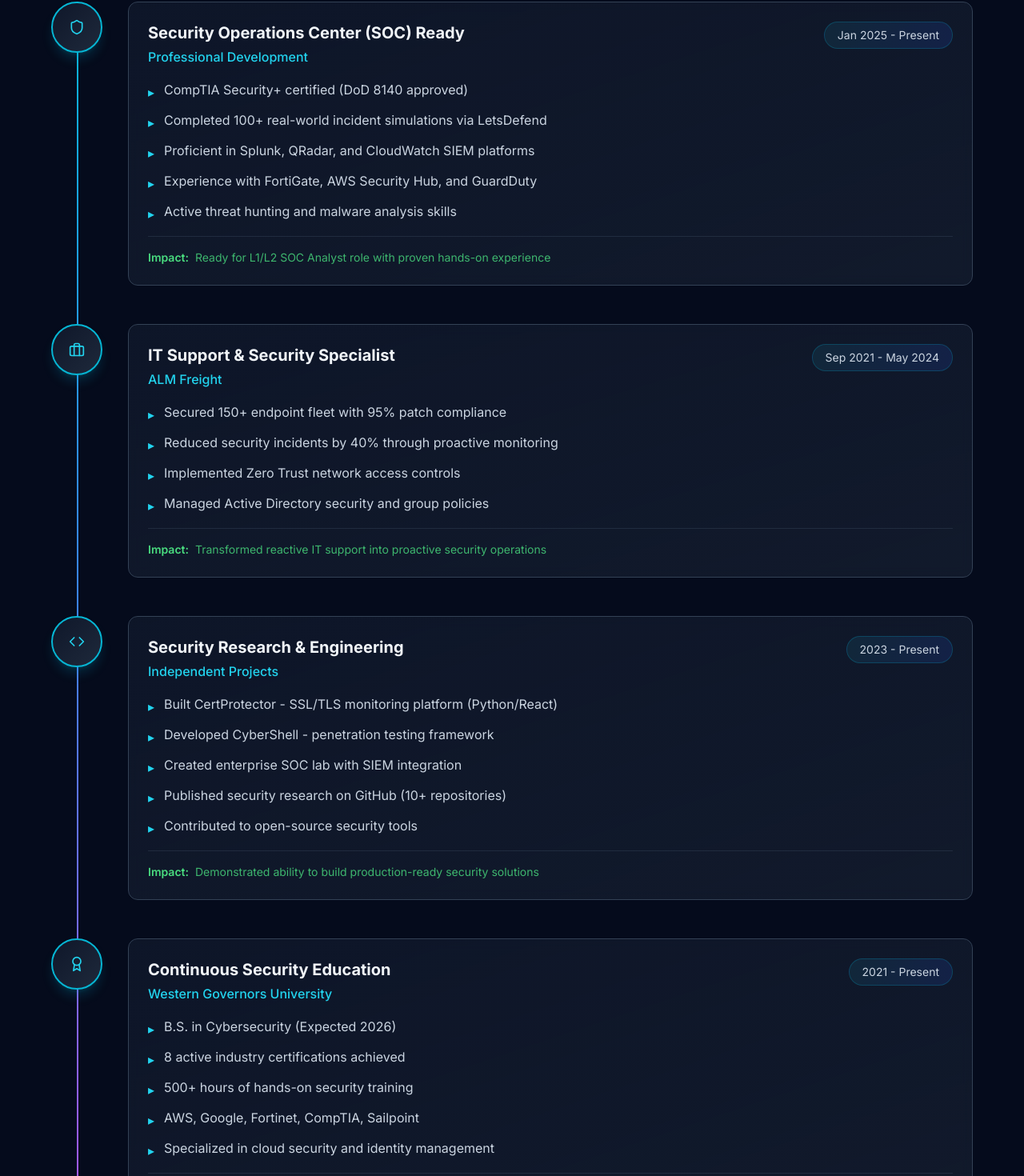
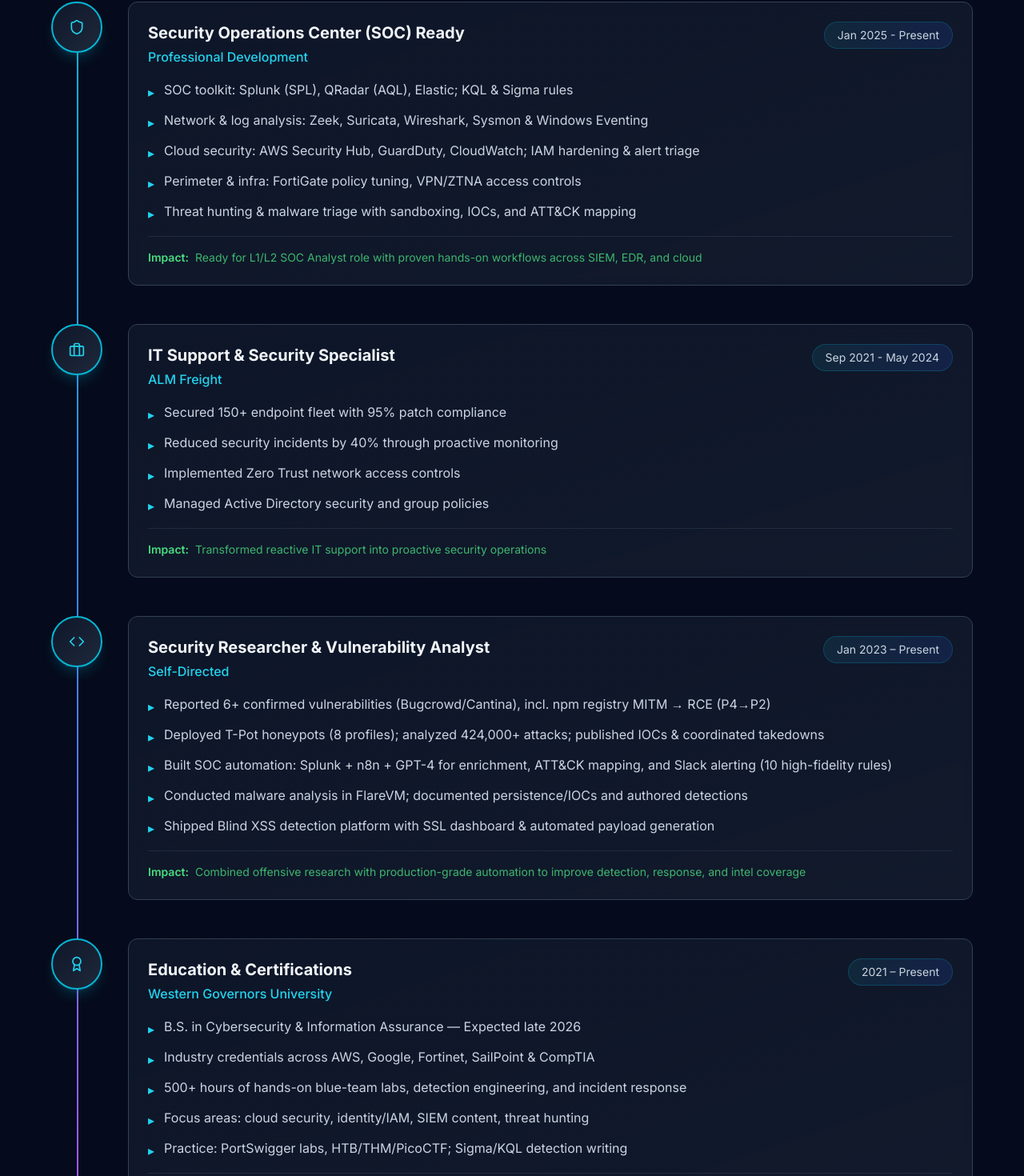
Before and after one commit to AntonioBeltranMiller/cybersec-portfolio, a Next.js app: page / in a window 1280 px wide. Shown: the part 7028-8498 px from the top of the page at 80% size. Built offline with nearby package versions, Linux system fonts and the light colour scheme.

Commit message:
Update Timeline.tsx

```diff
--- a/components/Timeline.tsx
+++ b/components/Timeline.tsx
@@ -11,13 +11,13 @@
       period: 'Jan 2025 - Present',
       icon: <Shield className="w-5 h-5" />,
       highlights: [
-        'CompTIA Security+ certified (DoD 8140 approved)',
-        'Completed 100+ real-world incident simulations via LetsDefend',
-        'Proficient in Splunk, QRadar, and CloudWatch SIEM platforms',
-        'Experience with FortiGate, AWS Security Hub, and GuardDuty',
-        'Active threat hunting and malware analysis skills',
+        'SOC toolkit: Splunk (SPL), QRadar (AQL), Elastic; KQL & Sigma rules',
+        'Network & log analysis: Zeek, Suricata, Wireshark, Sysmon & Windows Eventing',
+        'Cloud security: AWS Security Hub, GuardDuty, CloudWatch; IAM hardening & alert triage',
+        'Perimeter & infra: FortiGate policy tuning, VPN/ZTNA access controls',
+        'Threat hunting & malware triage with sandboxing, IOCs, and ATT&CK mapping',
       ],
-      impact: 'Ready for L1/L2 SOC Analyst role with proven hands-on experience',
+      impact: 'Ready for L1/L2 SOC Analyst role with proven hands-on workflows across SIEM, EDR, and cloud',
     },
     {
       title: 'IT Support & Security Specialist',
@@ -28,38 +28,39 @@
         'Secured 150+ endpoint fleet with 95% patch compliance',
         'Reduced security incidents by 40% through proactive monitoring',
         'Implemented Zero Trust network access controls',
-        'Managed Active Directory security and group policies'
+        'Managed Active Directory security and group policies',
       ],
       impact: 'Transformed reactive IT support into proactive security operations',
     },
-    // ---- updated from your resume ----
     {
-      title: 'Security Research & Engineering',
-      company: 'Independent Projects',
-      period: '2023 - Present',
+      title: 'Security Researcher & Vulnerability Analyst',
+      company: 'Self-Directed',
+      period: 'Jan 2023 – Present',
       icon: <Code className="w-5 h-5" />,
       highlights: [
-        'Built CertProtector - SSL/TLS monitoring platform (Python/React)',
-        'Developed CyberShell - penetration testing framework',
-        'Created enterprise SOC lab with SIEM integration',
-        'Published security research on GitHub (10+ repositories)',
-        'Contributed to open-source security tools',
+        'Reported 6+ confirmed vulnerabilities (Bugcrowd/Cantina), incl. npm registry MITM → RCE (P4→P2)',
+        'Deployed T-Pot honeypots (8 profiles); analyzed 424,000+ attacks; published IOCs & coordinated takedowns',
+        'Built SOC automation: Splunk + n8n + GPT-4 for enrichment, ATT&CK mapping, and Slack alerting (10 high-fidelity rules)',
+        'Conducted malware analysis in FlareVM; documented persistence/IOCs and authored detections',
+        'Shipped Blind XSS detection platform with SSL dashboard & automated payload generation',
       ],
-      impact: 'Demonstrated ability to build production-ready security solutions',
+      impact:
+        'Combined offensive research with production-grade automation to improve detection, response, and intel coverage',
     },
     {
-      title: 'Continuous Security Education',
+      title: 'Education & Certifications',
       company: 'Western Governors University',
-      period: '2021 - Present',
+      period: '2021 – Present',
       icon: <Award className="w-5 h-5" />,
       highlights: [
-        'B.S. in Cybersecurity (Expected 2026)',
-        '8 active industry certifications achieved',
-        '500+ hours of hands-on security training',
-        'AWS, Google, Fortinet, CompTIA, Sailpoint',
-        'Specialized in cloud security and identity management',
+        'B.S. in Cybersecurity & Information Assurance — Expected late 2026',
+        'Industry credentials across AWS, Google, Fortinet, SailPoint & CompTIA',
+        '500+ hours of hands-on blue-team labs, detection engineering, and incident response',
+        'Focus areas: cloud security, identity/IAM, SIEM content, threat hunting',
+        'Practice: PortSwigger labs, HTB/THM/PicoCTF; Sigma/KQL detection writing',
       ],
-      impact: 'Top 5% completion rate in certification programs',
+      impact:
+        'Sustained, hands-on upskilling aligned to SOC and detection engineering roles',
     },
   ]
 
```
